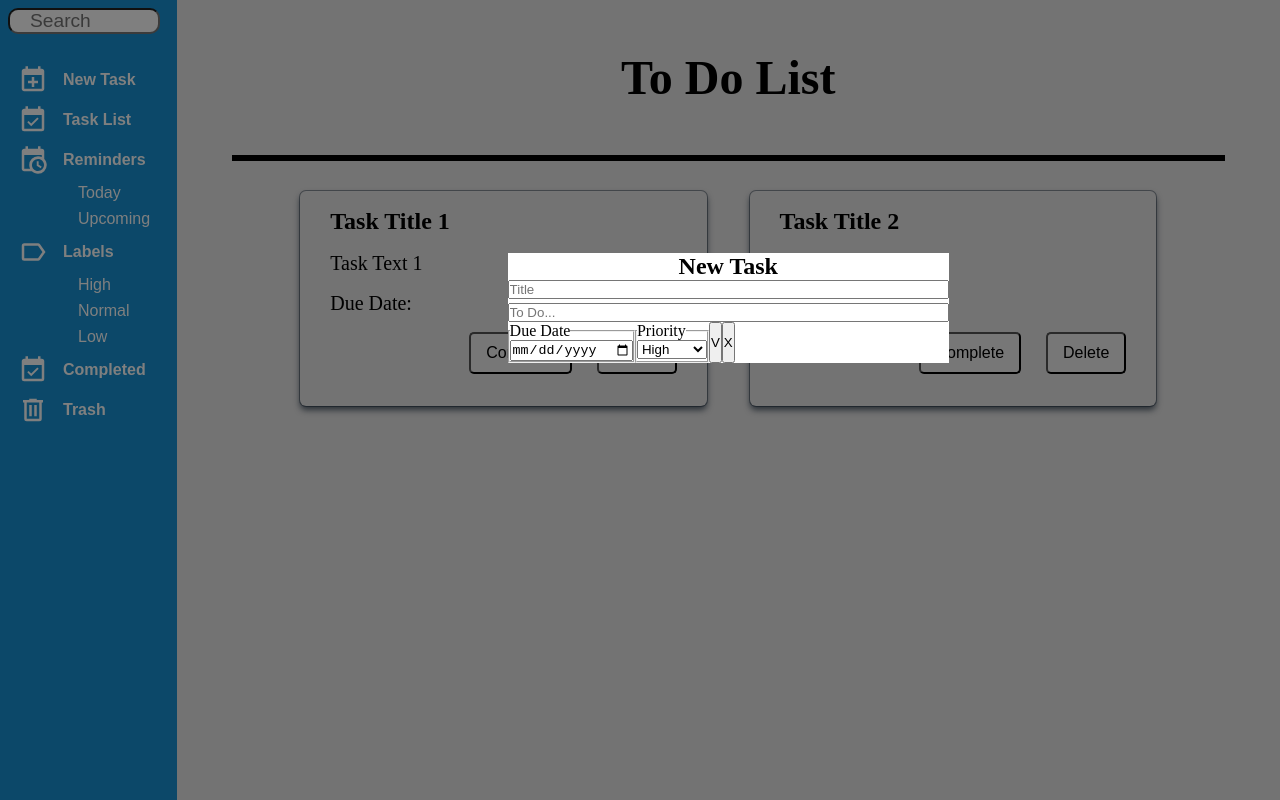
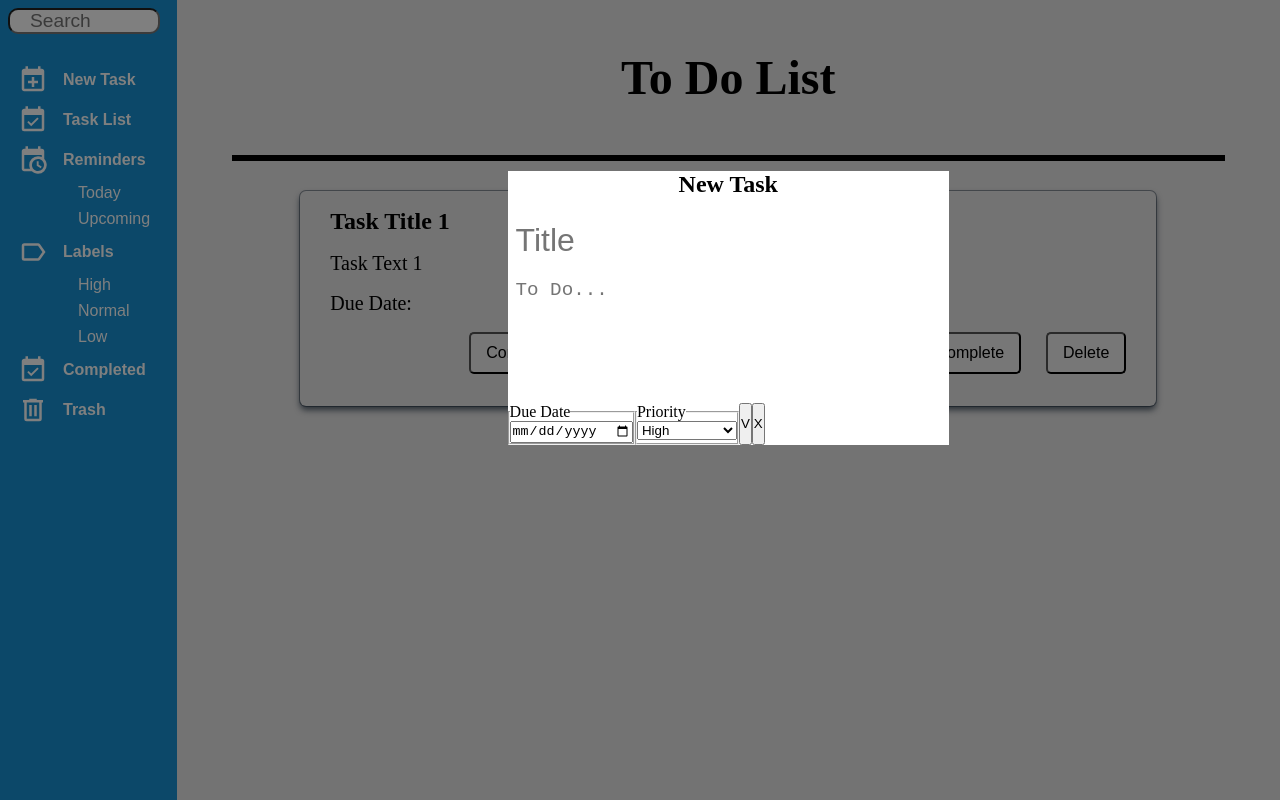
Before and after one commit to AriFarj/to-do-list, a website built with webpack: page src/template.html in a window 1280 px wide. Built offline with nearby package versions, Linux system fonts and the light colour scheme.

Commit message:
title and textarea styling in new form

```diff
--- a/src/style.css
+++ b/src/style.css
@@ -143,13 +143,57 @@ nav>div {
     background-color: rgba(0, 0, 0, 0.5);
 }
 
+.task-form {
+    /* height:  400px; */
+    display: flex;
+    flex-direction: column;
+    gap: 16px;
+}
+
+input[name=task-title] {
+    border: none;
+    outline: none;
+    max-height: 100px;
+    font-size: 2rem;
+    padding: 8px;
+    max-width: 100%;
+}
+
+textarea {
+    border: none;
+    outline: none;
+    min-width: 90%;
+    min-height: 100px;
+    resize: none;
+    font-size: 1.2rem;
+    padding: 8px;
+    field-sizing: content;
+}
+
+textarea:hover,
+input:hover {
+    cursor: pointer;
+    background-color: #eeeeee;
+}
+
+textarea:focus,
+input:focus {
+    cursor: text;
+    color: #6e6e6e;
+}
+
 .fields-container {
-    display:flex
+    display: flex
 }
 
 .button-container {
-    display: flex   ;
+    display: flex;
 }
+
 .options-container {
-    display:flex;
+    display: flex;
 }
+select {
+    field-sizing: content;
+    min-width: 100px;
+}
--- a/src/template.html
+++ b/src/template.html
@@ -64,8 +64,8 @@
                         <h2>New Task</h2>
                     </div>
                     <div class="input-fields">
-                        <input type='text' name="task-title" placeholder="Title">
-                        <input type="text" name="task-description" placeholder="To Do...">
+                        <input type='text' name="task-title" placeholder="Title" maxlength="30">
+                        <textarea name="task-description" placeholder="To Do..."></textarea>
                     </div>
                     <div class="options-container">
                         <div class="fields-container">
@@ -93,7 +93,7 @@
 
     </div>
 
-<div class="overlay"></div>
+    <div class="overlay"></div>
 </body>
 
 </html>
```
